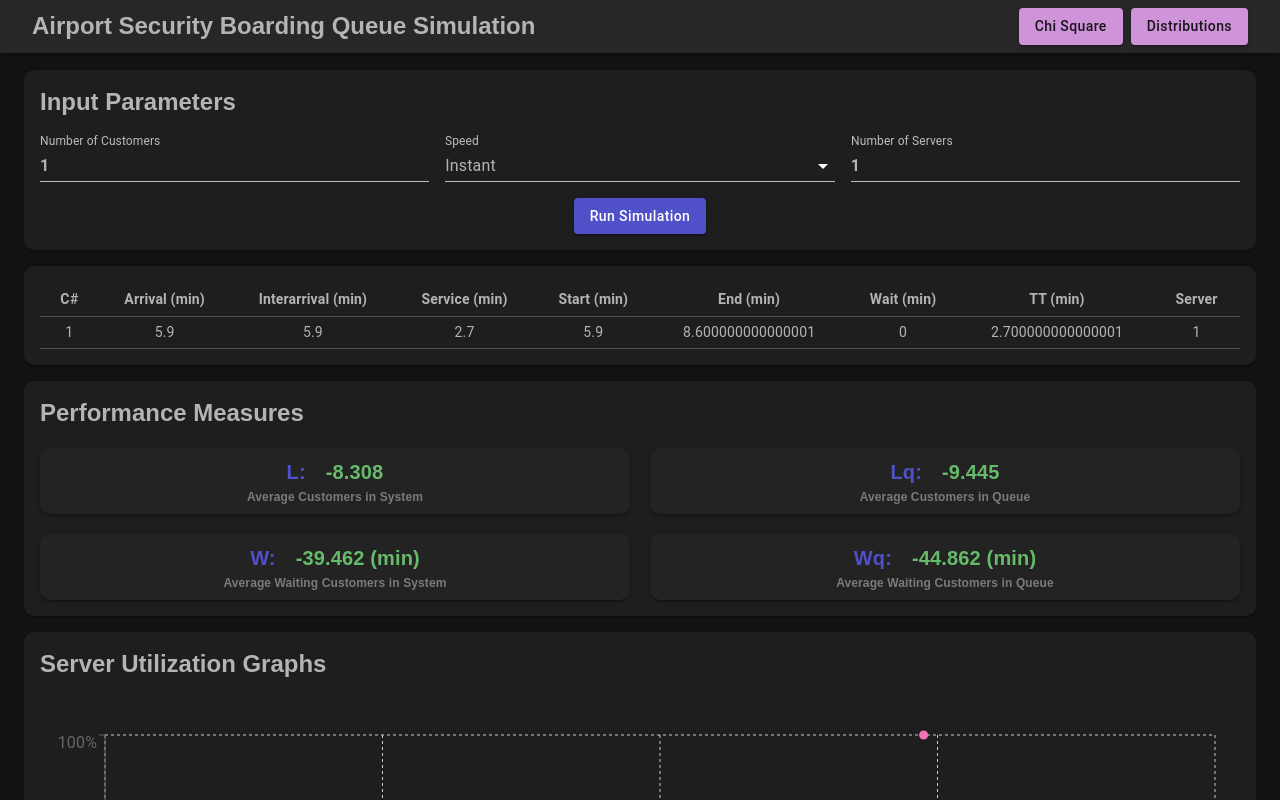
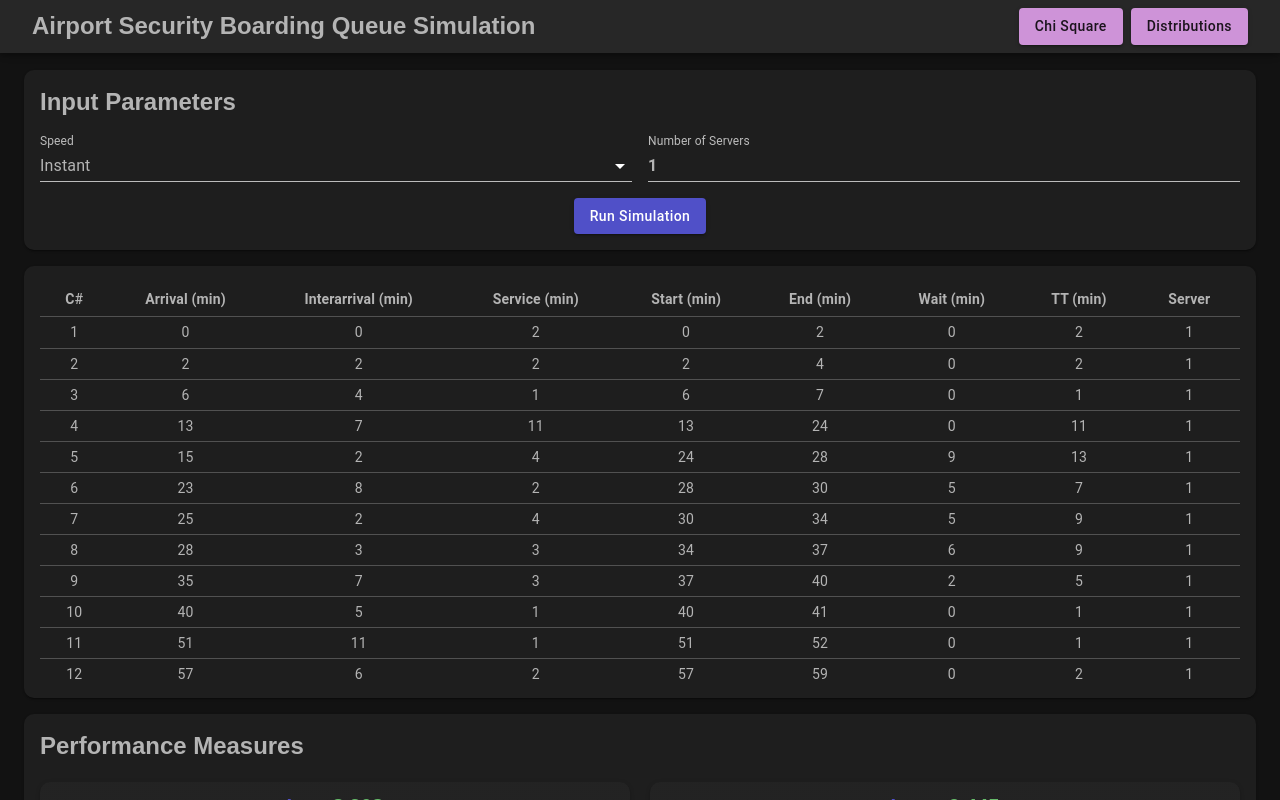
Before and after one commit to saqlain1020/airport-queue-simulation, a React (Create React App) app: page / in a window 1280 px wide. Both pictures are taken after a click on the button "Run Simulation". Shown: the top 800 px of the page. Built offline with nearby package versions, Linux system fonts and the light colour scheme.

Commit message:
Cummilative freq done

```diff
--- a/src/components/Graphs/TurnaroundTime.graph.tsx
+++ b/src/components/Graphs/TurnaroundTime.graph.tsx
@@ -31,12 +31,14 @@ const TurnaroundTimeGraph = () => {
               <ResponsiveContainer width="100%" aspect={3}>
                 <BarChart width={600} height={300} data={server}>
                   <CartesianGrid strokeDasharray="3 3" />
-                  <XAxis dataKey="id" unit="th customer" name="Customer Number" type="number">
+                  <XAxis dataKey="id" unit="# Customer" name="Customer Number" type="category">
+
+                    {/* <Label value="Customer#" angle={0} position="centerBottom" dy={15}  fill={getColor()} /> */}
                   </XAxis>
                   <YAxis dataKey="turnaroundTime"  unit="mins" name="turnaround" type="number">
                     <Label value="Turnaround Time" angle={-90} position="insideLeft" dx={-5} dy={30} fill={getColor()} />
                   </YAxis>
-                  <Tooltip contentStyle={{ backgroundColor: "rgb(250,250,250)", color: "black" }} />
+                  <Tooltip contentStyle={{ backgroundColor: "rgb(250,250,250)", color: "black" }}  />
                   <Legend verticalAlign="top" align="right" iconType={"circle"} iconSize={10} />
                   <Bar name="Turnaround Time" type="monotone" dataKey="turnaroundTime" stroke="red" fill="#8884d8" />
                 </BarChart>
--- a/src/components/InputParameters/InputParameters.tsx
+++ b/src/components/InputParameters/InputParameters.tsx
@@ -27,7 +27,7 @@ const InputParameters: React.FC<IProps> = () => {
         Input Parameters
       </Typography>
       <Grid container spacing={2} sx={{ pt: 2 }}>
-        <Grid item xs={12} sm={6} md={4}>
+        {/* <Grid item xs={12} sm={6} md={4}>
           <TextField
             type={"number"}
             fullWidth
@@ -36,8 +36,8 @@ const InputParameters: React.FC<IProps> = () => {
             value={numberOfCustomers}
             onChange={(e) => setNumberOfCustomers(Number(e.target.value))}
           />
-        </Grid>
-        <Grid item xs={12} sm={6} md={4}>
+        </Grid> */}
+        <Grid item xs={12} sm={6} md={6}>
           <TextField
             fullWidth
             select
@@ -53,7 +53,7 @@ const InputParameters: React.FC<IProps> = () => {
             <MenuItem value={0}>Instant</MenuItem>
           </TextField>
         </Grid>
-        <Grid item xs={12} sm={6} md={4}>
+        <Grid item xs={12} sm={6} md={6}>
           <TextField
             fullWidth
             type="number"
--- a/src/context/AppContext.tsx
+++ b/src/context/AppContext.tsx
@@ -9,6 +9,8 @@ import {
   calculateInterArrivalTimes,
   arrivalTimes as orignalArivalTimes,
   generateNormalDistribution,
+  poissonInterArrivals,
+  getInterArrivalsFromRange,
 } from "../utils/common";
 import { mmc_calculation } from "../utils/MMC";
 import source from "./../source/data.json"
@@ -125,25 +127,26 @@ const AppProvider: React.FC<Props> = ({ children }) => {
 
   const generateArrivals = () => {
 
-    const { normalDistributionInter, normalDistributionService } = generateNormalDistribution(numberOfCustomers);
-    console.log( normalDistributionInter, normalDistributionService)
+    // const { normalDistributionInter, normalDistributionService } = generateNormalDistribution(numberOfCustomers);
+    // console.log( normalDistributionInter, normalDistributionService)
     // const serviceTimes = generateServiceTimes(numberOfCustomers);
     // const interArrivals = generateServiceTimes(numberOfCustomers);
 
+
+    const interArrivals: number[] = [0,...getInterArrivalsFromRange(poissonInterArrivals(source.MeanInterArival))];
     const serviceTimes: number[] = [];
-    const interArrivals: number[] = [];
-    for (let i = 0; i < numberOfCustomers; i++) {
-      interArrivals.push(generateRandomExponential(MeanInterArival));
+    for (let i = 0; i < interArrivals.length; i++) {
+      // interArrivals.push(generateRandomExponential(MeanInterArival));
       serviceTimes.push(generateRandomExponential(MeanServiceTime));
     }
 
+    // interArrivals[0] = 0;
     // const serviceTimes = orignalServiceTime;
     // const interArrivals = calculateInterArrivalTimes(orignalArivalTimes);
 
-    interArrivals[0] = 0;
 
-    // return generate(interArrivals, serviceTimes);
-    return generate( normalDistributionInter, normalDistributionService);
+    return generate(interArrivals, serviceTimes);
+    // return generate( normalDistributionInter, normalDistributionService);
   };
 
   const serverSpecs = useMemo(() => {
--- a/src/pages/Home/Home.tsx
+++ b/src/pages/Home/Home.tsx
@@ -39,12 +39,6 @@ const Home: React.FC<IProps> = () => {
   const classes = useStyles();
   const { performanceMeasures } = useApp();
   const navigate = useNavigate();
-
-  React.useEffect(() => {
-    // console.log('commulative probability',poissonInterArrivals(2.65))
-    console.log('inter arrivals generated',getInterArrivalsFromRange(poissonInterArrivals(source.MeanInterArival)));
-    console.log('service times generated',getInterArrivalsFromRange(poissonInterArrivals(source.MeanServiceTime)));
-  },[])
 
   return (
     <div className={classes.root}>
--- a/src/utils/common.ts
+++ b/src/utils/common.ts
@@ -457,14 +457,15 @@ export const chiSquare = (expectedFrequencies:number[], observedFrequencies:numb
 export function poissonInterArrivals(lambda:number) {
 
   const interArrivals = [];
-  let MaxCumulativeProbability = 1;
+  let MaxCumulativeProbability = 0.99999;
   let cumulativeProbability = 0;
   let k = 0;
   while (MaxCumulativeProbability > cumulativeProbability) {
-    if(cumulativeProbability < 1) interArrivals.push(cumulativeProbability);
-
+    if(cumulativeProbability < MaxCumulativeProbability) interArrivals.push(cumulativeProbability);
+      console.log("pron",cumulativeProbability)
     cumulativeProbability += probabilityDistribution(lambda, k);
     k++;
+
   }
 
   if(k === 1000) console.warn('k reached 1000, check the lambda value')
```
Also changed, not shown: 1 other file (tests, documents, lock files or other folders).
